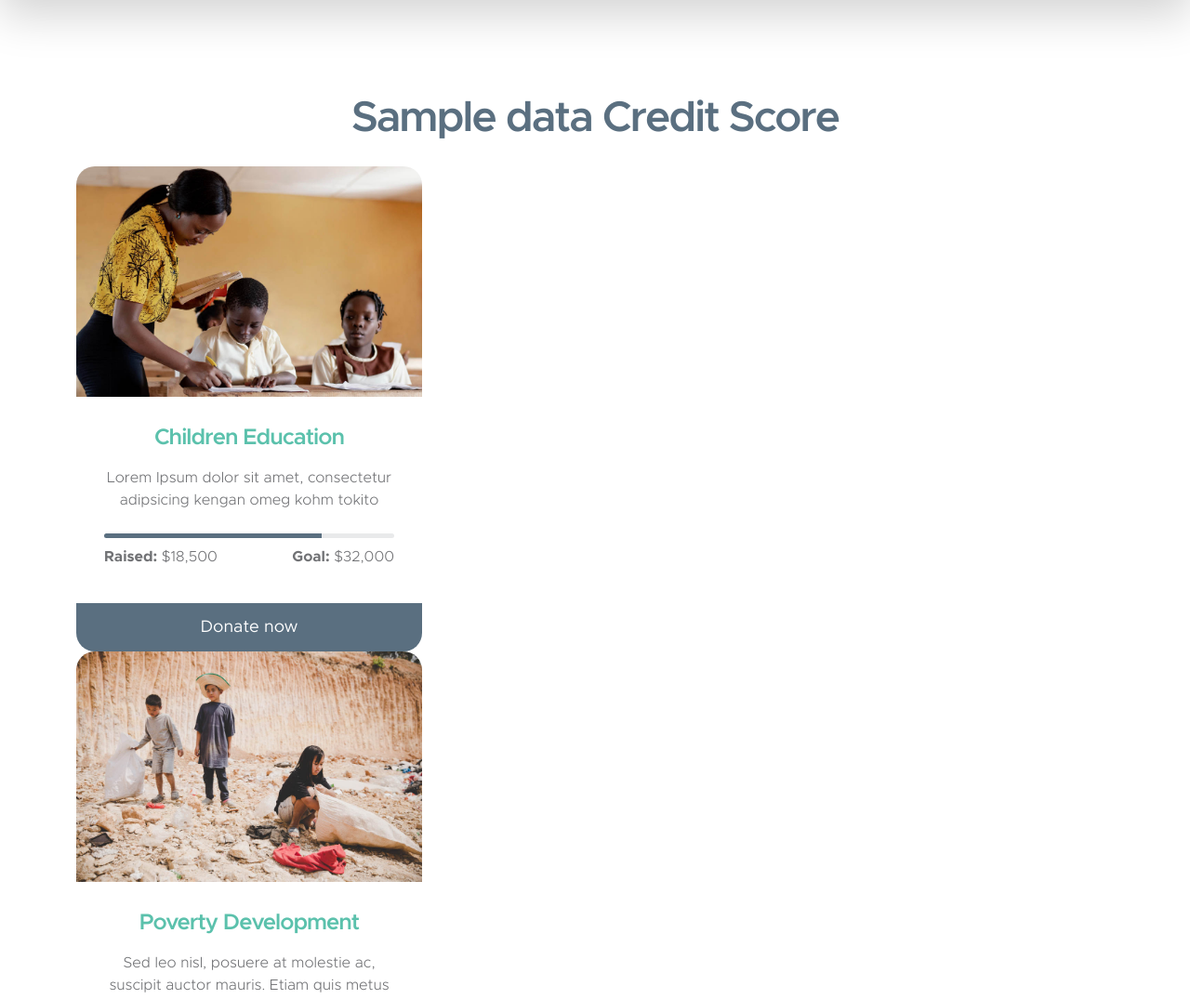
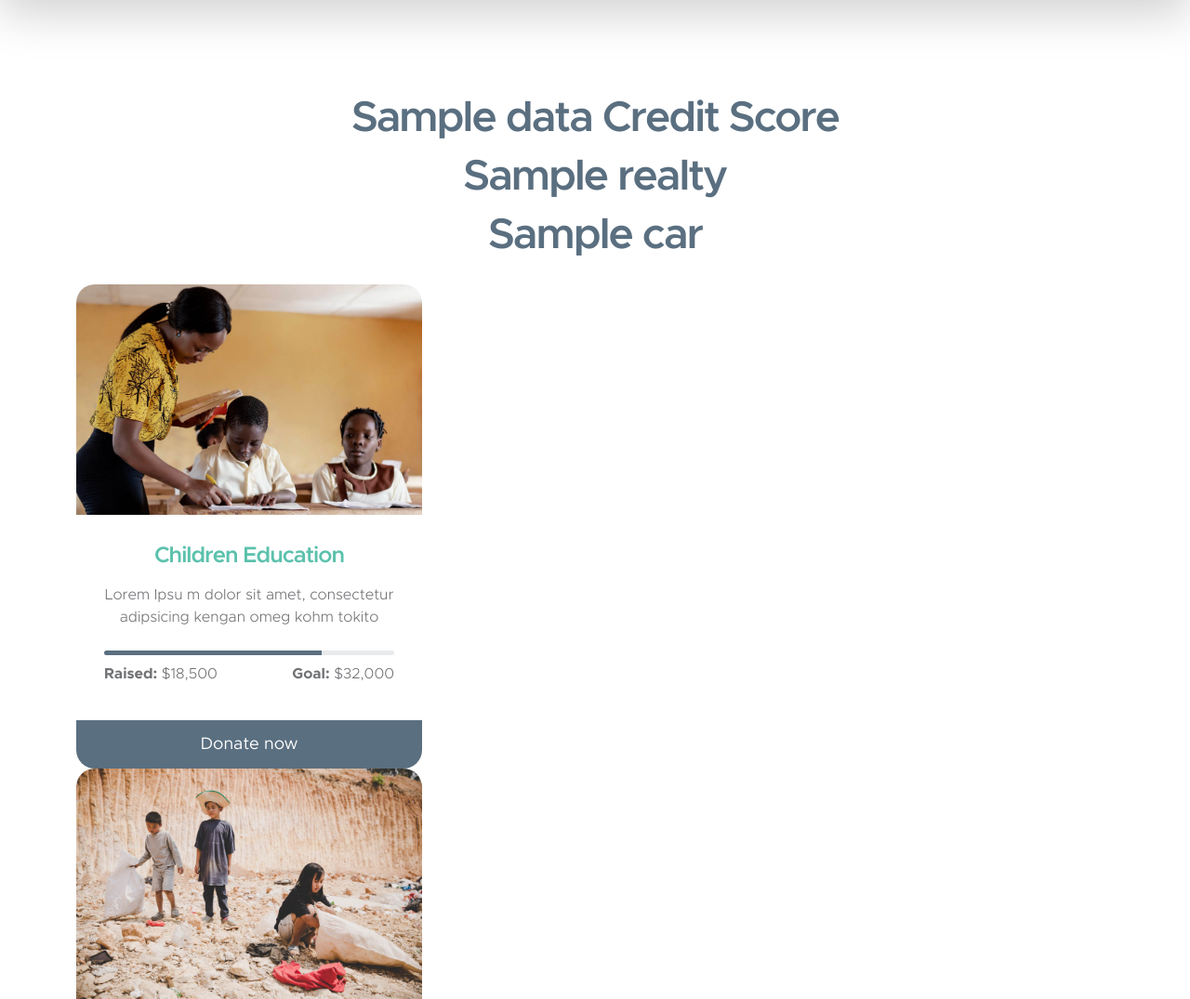
Before and after one commit to WangHungHsun/BDSE31TeamSix, a Flask app: template front_end/templates/scoring.html in a window 1280 px wide. Shown: the part 139-1214 px from the top of the page at 93% size. Run offline with Flask 3, Linux system fonts and the light colour scheme; the template is opened without the code that fills it: most values are stand-ins (such as "Sample title", 1, 10 or a date in 2020); some libraries are stand-ins or nearby versions.

Commit message:
update scoring

```diff
--- a/front_end/templates/scoring.html
+++ b/front_end/templates/scoring.html
@@ -34,6 +34,8 @@
                         <div class="col-lg-12 col-12 text-center mb-4">
                             <div class="col-lg-12 col-12 text-center mb-4">
                                 <h2>{{data['form-name']}} Credit Score</h2>
+                                <h2>{{data['form_own_realty']}} realty</h2>
+                                <h2>{{data['form_own_car']}} car</h2>
                             </div>
 
                             <div class="col-lg-4 col-md-6 col-12 mb-4 mb-lg-0">
@@ -45,7 +47,8 @@
                                         <div class="custom-block-body">
                                             <h5 class="mb-3">Children Education</h5>
 
-                                        <p>Lorem Ipsum dolor sit amet, consectetur adipsicing kengan omeg kohm tokito
+                                            <p>Lorem Ipsu m dolor sit amet, consectetur adipsicing kengan omeg kohm
+                                                tokito
                                             </p>
 
                                             <div class="progress mt-4">
@@ -160,4 +163,5 @@
 
 
 </body>
+
 </html>
```
Lines whose indentation alone changed are shown as unchanged.
